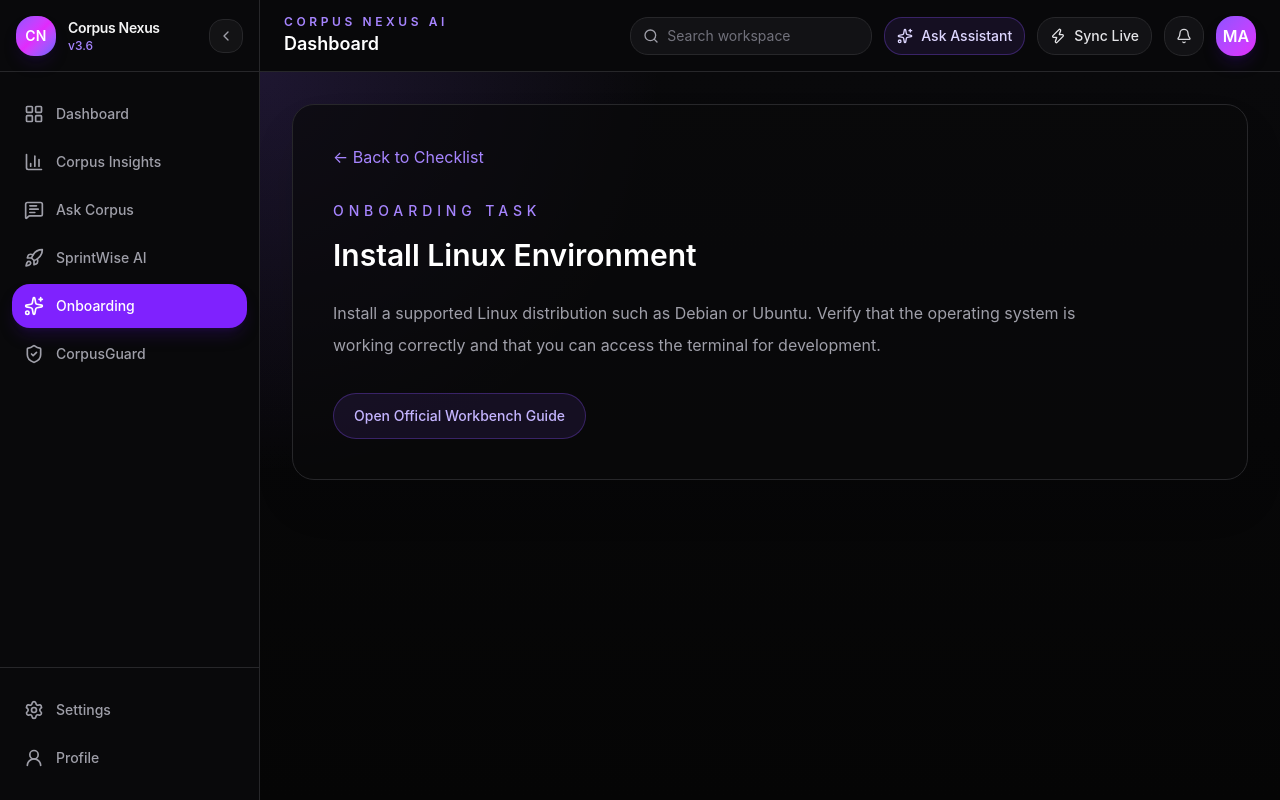
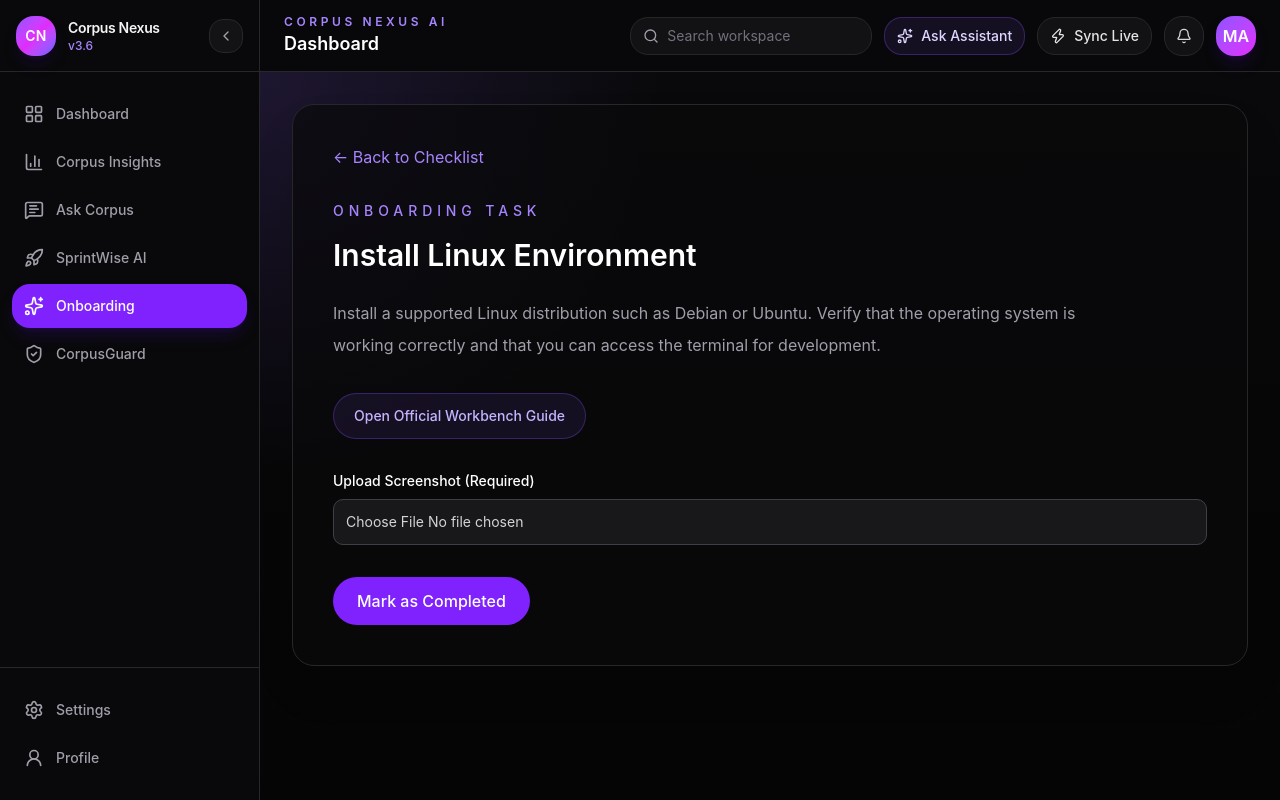
Before and after one commit to Saharshasamala1112/Corpus_Nexus_AI, a React (Vite) app in the folder frontend/: page /onboarding/task/1 in a window 1280 px wide. Built offline with nearby package versions, Linux system fonts and the light colour scheme.

Commit message:
implement task completion workflow

```diff
--- a/frontend/src/pages/onboarding/OnboardingPage.tsx
+++ b/frontend/src/pages/onboarding/OnboardingPage.tsx
@@ -1,15 +1,32 @@
+import { useMemo } from "react";
+
 import ProgressSummary from "./components/ProgressSummary";
 import TaskCard from "./components/TaskCard";
 import { onboardingTasks } from "./data/onboardingTasks";
+import { getProgress } from "./utils/taskStorage";
 
 function OnboardingPage() {
-    const completedTasks = 0;
+    const progressData = getProgress();
 
-    const pendingTasks = onboardingTasks.length - completedTasks;
+    const tasks = useMemo(() => {
+        return onboardingTasks.map((task) => ({
+            ...task,
+            status: progressData[task.id]?.completed
+                ? "Completed"
+                : "Pending",
+        }));
+    }, [progressData]);
 
-    const progress = Math.round(
-        (completedTasks / onboardingTasks.length) * 100
-    );
+    const completedTasks = tasks.filter(
+        (task) => task.status === "Completed"
+    ).length;
+
+    const pendingTasks = tasks.length - completedTasks;
+
+    const progress =
+        tasks.length === 0
+            ? 0
+            : Math.round((completedTasks / tasks.length) * 100);
 
     return (
         <div className="rounded-3xl border border-zinc-800 bg-zinc-950/70 p-10 shadow-2xl shadow-black/20">
@@ -22,13 +39,13 @@ function OnboardingPage() {
             </h1>
 
             <p className="mt-3 max-w-2xl text-base text-zinc-400">
-                Complete the required onboarding tasks to prepare your
-                development environment and begin contributing to the project.
+                Complete the required onboarding tasks to prepare your development
+                environment and begin contributing to the project.
             </p>
 
             <div className="mt-8 space-y-6">
                 <ProgressSummary
-                    totalTasks={onboardingTasks.length}
+                    totalTasks={tasks.length}
                     completedTasks={completedTasks}
                     pendingTasks={pendingTasks}
                     progress={progress}
@@ -47,12 +64,12 @@ function OnboardingPage() {
                         </div>
 
                         <span className="rounded-full border border-violet-500/30 bg-violet-500/10 px-3 py-1 text-sm font-medium text-violet-300">
-                            {completedTasks}/{onboardingTasks.length} done
+                            {completedTasks}/{tasks.length} done
                         </span>
                     </div>
 
                     <div className="grid gap-4 md:grid-cols-2 xl:grid-cols-3">
-                        {onboardingTasks.map((task) => (
+                        {tasks.map((task) => (
                             <TaskCard
                                 key={task.id}
                                 id={task.id}
--- a/frontend/src/pages/onboarding/TaskDetailsPage.tsx
+++ b/frontend/src/pages/onboarding/TaskDetailsPage.tsx
@@ -1,8 +1,12 @@
-import { Link, useParams } from "react-router-dom";
+import { useState } from "react";
+import { Link, useNavigate, useParams } from "react-router-dom";
+
 import { onboardingTasks } from "./data/onboardingTasks";
+import { getProgress, saveTask } from "./utils/taskStorage";
 
 function TaskDetailsPage() {
     const { id } = useParams();
+    const navigate = useNavigate();
 
     const task = onboardingTasks.find(
         (task) => task.id === Number(id)
@@ -18,8 +22,52 @@ function TaskDetailsPage() {
         );
     }
 
+    const progress = getProgress();
+    const completedTask = progress[task.id];
+
+    const isCompleted = completedTask?.completed ?? false;
+
+    const [image, setImage] = useState<string>(
+        completedTask?.image || ""
+    );
+
+    const [selectedImage, setSelectedImage] = useState<string | null>(null);
+
+    async function handleImageChange(
+        event: React.ChangeEvent<HTMLInputElement>
+    ) {
+        if (!event.target.files?.length) return;
+
+        const file = event.target.files[0];
+
+        const base64 = await new Promise<string>((resolve, reject) => {
+            const reader = new FileReader();
+
+            reader.onload = () => resolve(reader.result as string);
+            reader.onerror = reject;
+
+            reader.readAsDataURL(file);
+        });
+
+        setImage(base64);
+    }
+
+    function handleComplete() {
+        if (!image) {
+            alert("Please upload a screenshot.");
+            return;
+        }
+
+        saveTask(task.id, image);
+
+        alert("Task marked as completed.");
+
+        navigate("/onboarding");
+    }
+
     return (
         <div className="rounded-3xl border border-zinc-800 bg-zinc-950/70 p-10 shadow-2xl shadow-black/20">
+
             <Link
                 to="/onboarding"
                 className="text-violet-400 hover:text-violet-300"
@@ -47,6 +95,68 @@ function TaskDetailsPage() {
             >
                 Open Official Workbench Guide
             </a>
+
+            {!isCompleted && (
+                <>
+                    <div className="mt-8">
+                        <label className="mb-2 block text-sm font-medium text-white">
+                            Upload Screenshot (Required)
+                        </label>
+
+                        <input
+                            type="file"
+                            accept="image/*"
+                            onChange={handleImageChange}
+                            className="block w-full rounded-lg border border-zinc-700 bg-zinc-900 p-3 text-sm text-zinc-300"
+                        />
+                    </div>
+
+                    {image && (
+                        <img
+                            src={image}
+                            alt="Preview"
+                            onClick={() => setSelectedImage(image)}
+                            className="mt-6 max-h-72 cursor-pointer rounded-xl border border-zinc-800"
+                        />
+                    )}
+
+                    <button
+                        onClick={handleComplete}
+                        className="mt-8 rounded-full bg-violet-600 px-6 py-3 font-medium text-white hover:bg-violet-500"
+                    >
+                        Mark as Completed
+                    </button>
+                </>
+            )}
+
+            {isCompleted && (
+                <>
+                    <div className="mt-8 rounded-xl border border-emerald-500/30 bg-emerald-500/10 p-4 text-emerald-300">
+                        ✅ This task has been completed.
+                    </div>
+
+                    <img
+                        src={image}
+                        alt="Evidence"
+                        onClick={() => setSelectedImage(image)}
+                        className="mt-6 max-h-72 cursor-pointer rounded-xl border border-zinc-800"
+                    />
+                </>
+            )}
+
+            {selectedImage && (
+                <div
+                    onClick={() => setSelectedImage(null)}
+                    className="fixed inset-0 z-50 flex items-center justify-center bg-black/90"
+                >
+                    <img
+                        src={selectedImage}
+                        alt="Preview"
+                        className="max-h-[90vh] max-w-[90vw] rounded-xl"
+                    />
+                </div>
+            )}
+
         </div>
     );
 }
--- a/frontend/src/pages/onboarding/components/TaskCard.tsx
+++ b/frontend/src/pages/onboarding/components/TaskCard.tsx
@@ -22,7 +22,13 @@ function TaskCard({ id, title, status }: TaskCardProps) {
                     </p>
                 </div>
 
-                <span className="rounded-full border border-amber-500/30 bg-amber-500/10 px-2.5 py-1 text-[11px] font-medium uppercase tracking-[0.2em] text-amber-300">
+                <span
+                    className={`rounded-full px-2.5 py-1 text-[11px] font-medium uppercase tracking-[0.2em] ${
+                        status === "Completed"
+                            ? "border border-emerald-500/30 bg-emerald-500/10 text-emerald-300"
+                            : "border border-amber-500/30 bg-amber-500/10 text-amber-300"
+                    }`}
+                >
                     {status}
                 </span>
             </div>
@@ -31,7 +37,7 @@ function TaskCard({ id, title, status }: TaskCardProps) {
                 onClick={() => navigate(`/onboarding/task/${id}`)}
                 className="mt-5 inline-flex items-center rounded-full border border-violet-500/30 bg-violet-500/10 px-3.5 py-2 text-sm font-medium text-violet-300 transition hover:bg-violet-500/20"
             >
-                Start
+                {status === "Completed" ? "View" : "Start"}
             </button>
         </div>
     );
--- /dev/null
+++ b/frontend/src/pages/onboarding/utils/taskStorage.ts
@@ -0,0 +1,30 @@
+export const STORAGE_KEY = "onboarding-progress";
+
+export type CompletedTask = {
+    completed: boolean;
+    image: string;
+};
+
+export function getProgress(): Record<number, CompletedTask> {
+    const data = localStorage.getItem(STORAGE_KEY);
+
+    if (!data) {
+        return {};
+    }
+
+    return JSON.parse(data);
+}
+
+export function saveTask(id: number, image: string) {
+    const progress = getProgress();
+
+    progress[id] = {
+        completed: true,
+        image,
+    };
+
+    localStorage.setItem(
+        STORAGE_KEY,
+        JSON.stringify(progress)
+    );
+}
```
